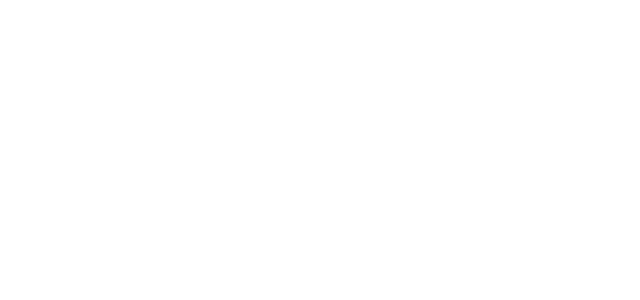
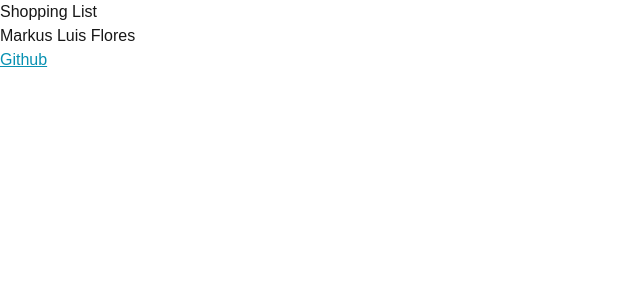
Before and after one commit to markusluisflores/cprg306-assignments, a Next.js app: page /week-2 in a window 1280 px wide. Shown: the top 300 px of the page, without its empty margins (0-640 px from the left). Built offline with nearby package versions, Linux system fonts and the light colour scheme.

Commit message:
Week 2 Assignment changes

```diff
--- a/app/page.js
+++ b/app/page.js
@@ -1,9 +1,12 @@
-
+import Link from "next/link";
 
 export default function Home() {
   return (
     <main>
-
+      <div className="text-center mt-10">
+        <h1 className="font-bold text-2xl">CPRG 306: Web Development 2 - Assignments</h1>
+        <Link href="./week-2" className="underline text-cyan-600 hover:text-cyan-300">Week 2 Assignment</Link>
+      </div>
     </main>
   );
 }
--- a/app/week-2/page.js
+++ b/app/week-2/page.js
@@ -1,9 +1,11 @@
+import StudentInfo from "./student-info";
 
 
 export default function Page() {
     return (
         <main>
-
+            <h1>Shopping List</h1>
+            <StudentInfo />
         </main>
     );
 }
--- /dev/null
+++ b/app/week-2/student-info.js
@@ -0,0 +1,10 @@
+import Link from "next/link";
+
+export default function StudentInfo() {
+    return (
+        <div>
+            <p>Markus Luis Flores</p>
+            <Link href="https://github.com/markusluisflores" className="underline text-cyan-600 hover:text-cyan-300">Github</Link>
+        </div>
+    );
+}
```
